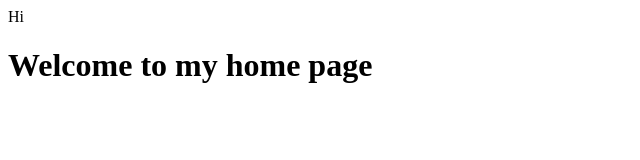
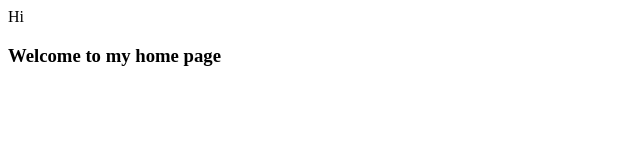
Before and after one commit to hajsf/hajsf.github.io, a plain HTML site: page index.html in a window 1280 px wide. Shown: the whole page, without its empty margins (0-640 px from the left). Drawn offline with Linux system fonts and the light colour scheme.

Commit message:
Update index.html

```diff
--- a/index.html
+++ b/index.html
@@ -1,3 +1,3 @@
 Hi
 
-<h1>Welcome to my home page</h1>
+<h3>Welcome to my home page</h3>
```
